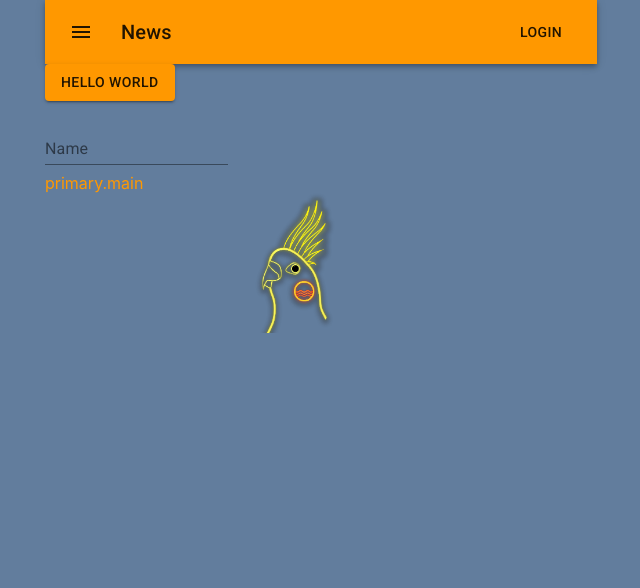
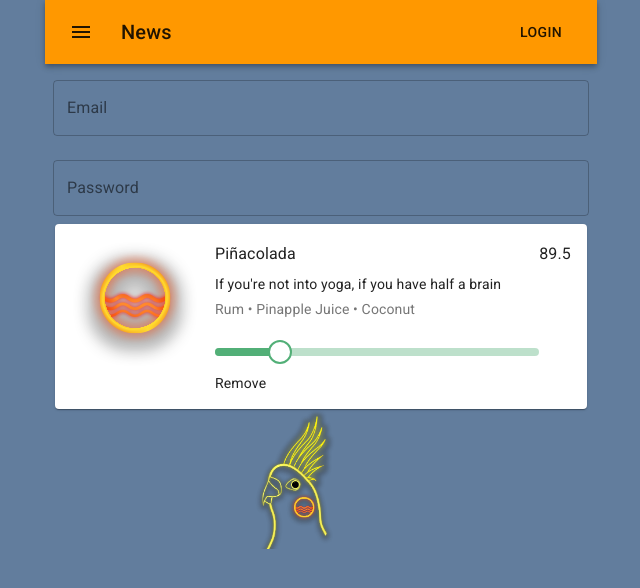
Before and after one commit to BrendanMcBryan/neatdrinks, a React (Create React App) app in the folder neatdrinks/client/: page / in a window 1280 px wide. Shown: the top 588 px of the page, without its empty margins (319-959 px from the left). Built offline with nearby package versions, Linux system fonts and the light colour scheme.

Commit message:
added Drink Card and adjusted Landing

```diff
--- /dev/null
+++ b/neatdrinks/client/src/Components/DrinkCard/index.js
@@ -0,0 +1,74 @@
+import React from "react";
+import { makeStyles } from "@material-ui/core/styles";
+import Grid from "@material-ui/core/Grid";
+import Paper from "@material-ui/core/Paper";
+import Typography from "@material-ui/core/Typography";
+import ButtonBase from "@material-ui/core/ButtonBase";
+import CustomizedSlider from "../RatingSlider";
+
+const useStyles = makeStyles(theme => ({
+  root: {
+    flexGrow: 1
+  },
+  paper: {
+    padding: theme.spacing(2),
+    margin: "auto",
+    maxWidth: 500
+  },
+  image: {
+    width: 128,
+    height: 128
+  },
+  img: {
+    margin: "auto",
+    display: "block",
+    maxWidth: "100%",
+    maxHeight: "100%"
+  }
+}));
+
+export default function ComplexGrid() {
+  const classes = useStyles();
+
+  return (
+    <div className={classes.root}>
+      <Paper className={classes.paper}>
+        <Grid container spacing={2}>
+          <Grid item>
+            <ButtonBase className={classes.image}>
+              <img
+                className={classes.img}
+                alt="complex"
+                src="/images/neat-Logo-abstract.png"
+              />
+            </ButtonBase>
+          </Grid>
+          <Grid item xs={12} sm container>
+            <Grid item xs container direction="column" spacing={2}>
+              <Grid item xs>
+                <Typography gutterBottom variant="subtitle1">
+                  Piñacolada
+                </Typography>
+                <Typography variant="body2" gutterBottom>
+                If you're not into yoga, if you have half a brain
+                </Typography>
+                <Typography variant="body2" color="textSecondary">
+                  Rum • Pinapple Juice • Coconut
+                </Typography>
+              </Grid>
+              <Grid item>
+                <CustomizedSlider></CustomizedSlider>
+                <Typography variant="body2" style={{ cursor: "pointer" }}>
+                  Remove
+                </Typography>
+              </Grid>
+            </Grid>
+            <Grid item>
+              <Typography variant="subtitle1">89.5</Typography>
+            </Grid>
+          </Grid>
+        </Grid>
+      </Paper>
+    </div>
+  );
+}
--- /dev/null
+++ b/neatdrinks/client/src/Components/RatingSlider/index.js
@@ -0,0 +1,222 @@
+import React from 'react';
+import PropTypes from 'prop-types';
+import { withStyles, makeStyles } from '@material-ui/core/styles';
+import Paper from '@material-ui/core/Paper';
+import Slider from '@material-ui/core/Slider';
+import Typography from '@material-ui/core/Typography';
+import Tooltip from '@material-ui/core/Tooltip';
+
+const useStyles = makeStyles(theme => ({
+  root: {
+    width: 300 + theme.spacing(3) * 2,
+    padding: theme.spacing(3),
+  },
+  margin: {
+    height: theme.spacing(3),
+  },
+}));
+
+function ValueLabelComponent(props) {
+  const { children, open, value } = props;
+
+  const popperRef = React.useRef(null);
+  React.useEffect(() => {
+    if (popperRef.current) {
+      popperRef.current.update();
+    }
+  });
+
+  return (
+    <Tooltip
+      PopperProps={{
+        popperRef,
+      }}
+      open={open}
+      enterTouchDelay={0}
+      placement="top"
+      title={value}
+    >
+      {children}
+    </Tooltip>
+  );
+}
+
+ValueLabelComponent.propTypes = {
+  children: PropTypes.element.isRequired,
+  open: PropTypes.bool.isRequired,
+  value: PropTypes.number.isRequired,
+};
+
+const iOSBoxShadow =
+  '0 3px 1px rgba(0,0,0,0.1),0 4px 8px rgba(0,0,0,0.13),0 0 0 1px rgba(0,0,0,0.02)';
+
+const marks = [
+  {
+    value: 0,
+  },
+  {
+    value: 20,
+  },
+  {
+    value: 37,
+  },
+  {
+    value: 100,
+  },
+];
+
+const IOSSlider = withStyles({
+  root: {
+    color: '#3880ff',
+    height: 2,
+    padding: '15px 0',
+  },
+  thumb: {
+    height: 28,
+    width: 28,
+    backgroundColor: '#fff',
+    boxShadow: iOSBoxShadow,
+    marginTop: -14,
+    marginLeft: -14,
+    '&:focus,&:hover,&$active': {
+      boxShadow: '0 3px 1px rgba(0,0,0,0.1),0 4px 8px rgba(0,0,0,0.3),0 0 0 1px rgba(0,0,0,0.02)',
+      // Reset on touch devices, it doesn't add specificity
+      '@media (hover: none)': {
+        boxShadow: iOSBoxShadow,
+      },
+    },
+  },
+  active: {},
+  valueLabel: {
+    left: 'calc(-50% + 11px)',
+    top: -22,
+    '& *': {
+      background: 'transparent',
+      color: '#000',
+    },
+  },
+  track: {
+    height: 2,
+  },
+  rail: {
+    height: 2,
+    opacity: 0.5,
+    backgroundColor: '#bfbfbf',
+  },
+  mark: {
+    backgroundColor: '#bfbfbf',
+    height: 8,
+    width: 1,
+    marginTop: -3,
+  },
+  markActive: {
+    opacity: 1,
+    backgroundColor: 'currentColor',
+  },
+})(Slider);
+
+const PrettoSlider = withStyles({
+  root: {
+    color: '#52af77',
+    height: 8,
+  },
+  thumb: {
+    height: 24,
+    width: 24,
+    backgroundColor: '#fff',
+    border: '2px solid currentColor',
+    marginTop: -8,
+    marginLeft: -12,
+    '&:focus,&:hover,&$active': {
+      boxShadow: 'inherit',
+    },
+  },
+  active: {},
+  valueLabel: {
+    left: 'calc(-50% + 4px)',
+  },
+  track: {
+    height: 8,
+    borderRadius: 4,
+  },
+  rail: {
+    height: 8,
+    borderRadius: 4,
+  },
+})(Slider);
+
+const AirbnbSlider = withStyles({
+  root: {
+    color: '#3a8589',
+    height: 3,
+    padding: '13px 0',
+  },
+  thumb: {
+    height: 27,
+    width: 27,
+    backgroundColor: '#fff',
+    border: '1px solid currentColor',
+    marginTop: -12,
+    marginLeft: -13,
+    boxShadow: '#ebebeb 0px 2px 2px',
+    '&:focus,&:hover,&$active': {
+      boxShadow: '#ccc 0px 2px 3px 1px',
+    },
+    '& .bar': {
+      // display: inline-block !important;
+      height: 9,
+      width: 1,
+      backgroundColor: 'currentColor',
+      marginLeft: 1,
+      marginRight: 1,
+    },
+  },
+  active: {},
+  valueLabel: {
+    left: 'calc(-50% + 4px)',
+  },
+  track: {
+    height: 3,
+  },
+  rail: {
+    color: '#d8d8d8',
+    opacity: 1,
+    height: 3,
+  },
+})(Slider);
+
+function AirbnbThumbComponent(props) {
+  return (
+    <span {...props}>
+      <span className="bar" />
+      <span className="bar" />
+      <span className="bar" />
+    </span>
+  );
+}
+
+export default function CustomizedSlider() {
+  const classes = useStyles();
+
+  return (
+      // <Typography gutterBottom>iOS</Typography>
+      // <IOSSlider aria-label="ios slider" defaultValue={60} marks={marks} valueLabelDisplay="on" />
+      // <div className={classes.margin} />
+      // <Typography gutterBottom>pretto.fr</Typography>
+      <PrettoSlider valueLabelDisplay="auto" aria-label="pretto slider" defaultValue={20} />
+      // <div className={classes.margin} />
+      // <Typography gutterBottom>Tooltip value label</Typography>
+      // <Slider
+      //   ValueLabelComponent={ValueLabelComponent}
+      //   aria-label="custom thumb label"
+      //   defaultValue={20}
+      // />
+      // <div className={classes.margin} />
+      // <Typography gutterBottom>Airbnb</Typography>
+      // <AirbnbSlider
+      //   ThumbComponent={AirbnbThumbComponent}
+      //   getAriaLabel={index => (index === 0 ? 'Minimum price' : 'Maximum price')}
+      //   defaultValue={[20, 40]}
+      // />
+  );
+}
--- a/neatdrinks/client/src/pages/Landing/index.js
+++ b/neatdrinks/client/src/pages/Landing/index.js
@@ -1,28 +1,17 @@
 import React from "react";
-import { Button, Box, TextField } from "@material-ui/core/";
+// import { Button, Box, TextField } from "@material-ui/core/";
 import Nav from "../../components/Nav";
+import LoginForm from "../../components/LoginForm";
 import Footer from "../../components/Footer";
+import DrinkCard from "../../components/DrinkCard";
+
 
 function Landing() {
   return (
     <div>
       <Nav />
-
-      <Button variant="contained" color="primary">
-        Hello World
-      </Button>
-      <form noValidate autoComplete="off">
-        <TextField
-          id="standard-name"
-          label="Name"
-          // className={classes.textField}
-          // value={values.name}
-          // onChange={handleChange("name")}
-          margin="normal"
-        />
-      </form>
-
-      <Box color="primary.main">primary.main</Box>
+      <LoginForm />
+      <DrinkCard />
       <Footer />
     </div>
   );
```
Also changed, not shown: neatdrinks/client/src/Components/DrinkCard/style.css (added), neatdrinks/client/src/Components/RatingSlider/style.css (added).
